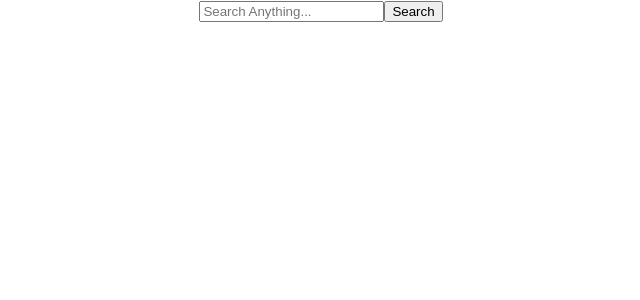
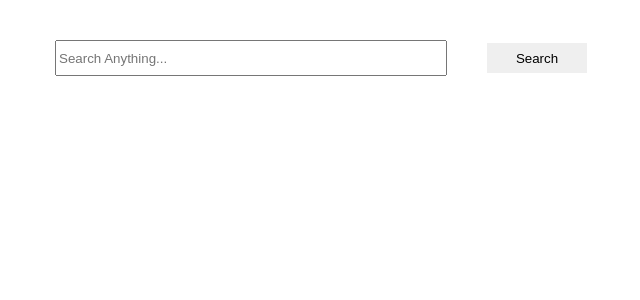
Before and after one commit to DevOlagboye/Image-Search-App, a React (Create React App) app: page / in a window 1280 px wide. Shown: the top 300 px of the page, without its empty margins (319-959 px from the left). Built offline with nearby package versions, Linux system fonts and the light colour scheme.

Commit message:
Started working on the Search Component

```diff
--- a/src/Components/Search/Search.css
+++ b/src/Components/Search/Search.css
@@ -0,0 +1,16 @@
+.search-container>input {
+    width: 30%;
+    height: 30px;
+    margin-right: 40px;
+    margin-top: 40px;
+}
+
+.search-container>button {
+    height: 30px;
+    width: 100px;
+    border: none;
+}
+
+.search-container>button:hover {
+    cursor: pointer;
+}
```
